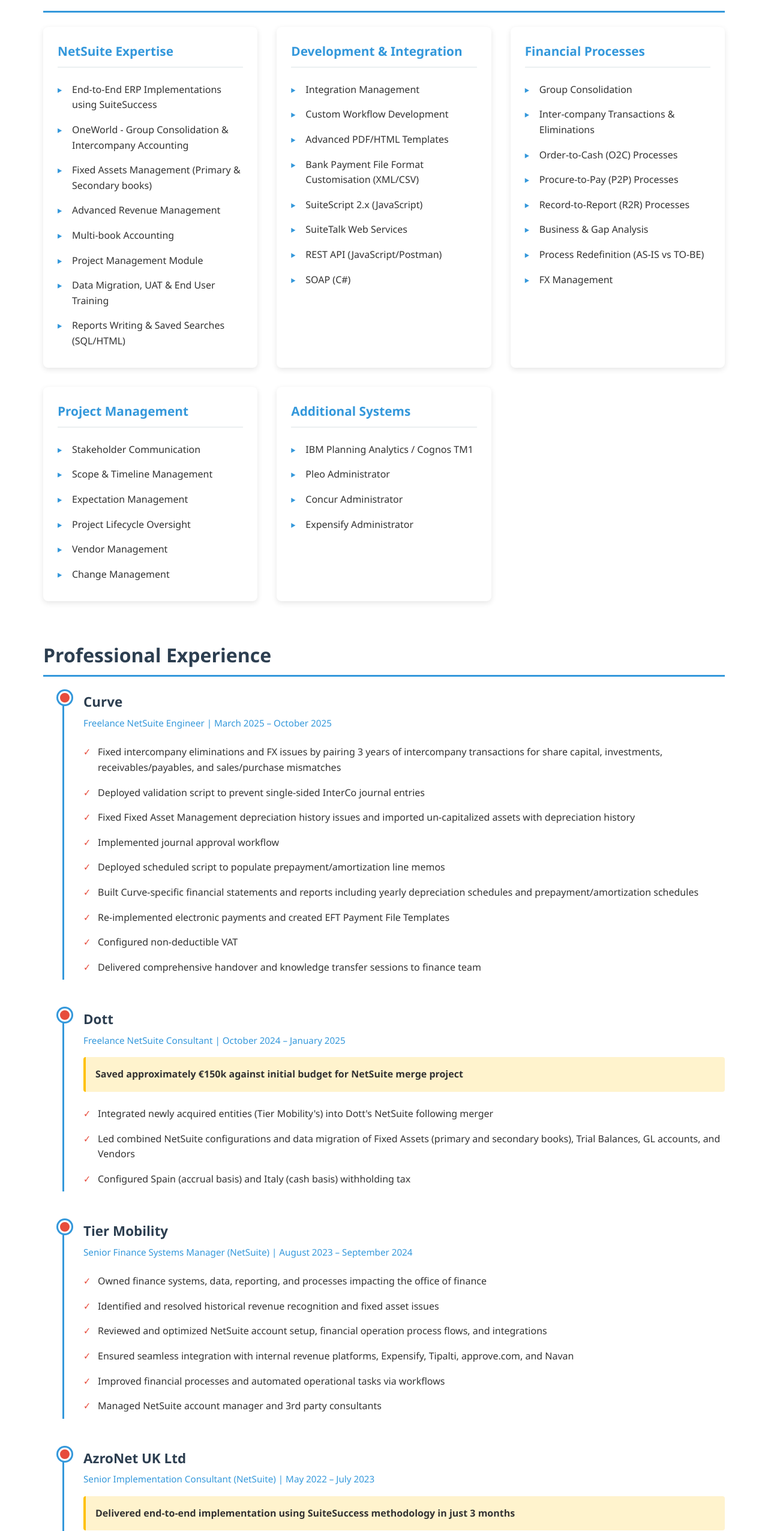
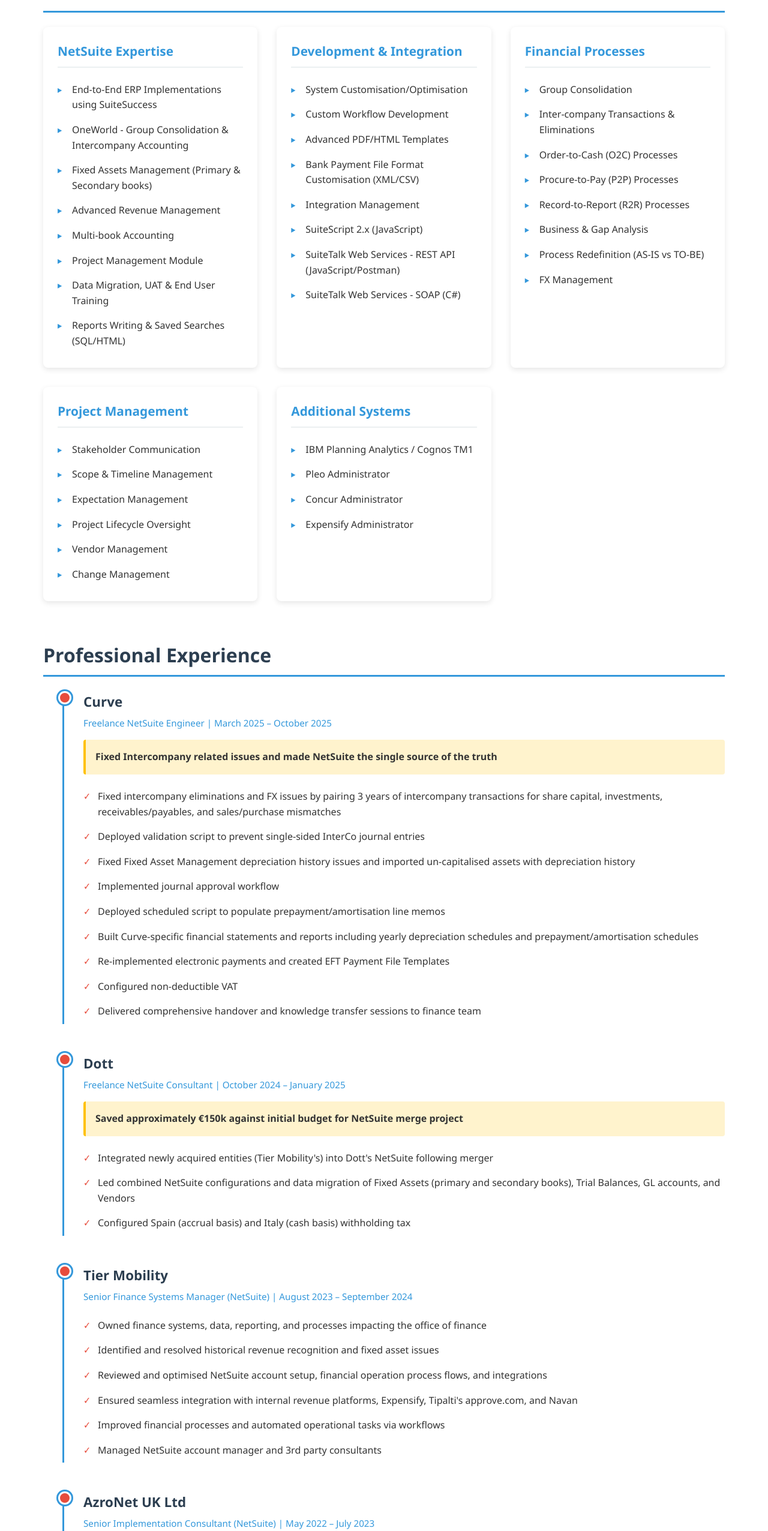
Before and after one commit to nc6818/html-cv, a plain HTML site: page index.html in a window 1280 px wide. Shown: the part 1708-4260 px from the top of the page at 60% size. Drawn offline with Linux system fonts and the light colour scheme.

Commit message:
Add files via upload

```diff
--- a/index.html
+++ b/index.html
@@ -421,14 +421,14 @@
           <div class="skill-category">
             <h3>Development &amp; Integration</h3>
             <ul>
-              <li>Integration Management</li>
+              <li>System Customisation/Optimisation</li>
               <li>Custom Workflow Development</li>
               <li>Advanced PDF/HTML Templates</li>
               <li>Bank Payment File Format Customisation (XML/CSV)</li>
+              <li>Integration Management</li>
               <li>SuiteScript 2.x (JavaScript)</li>
-              <li>SuiteTalk Web Services</li>
-              <li>REST API (JavaScript/Postman)</li>
-              <li>SOAP (C#)</li>
+              <li>SuiteTalk Web Services - REST API (JavaScript/Postman)</li>
+              <li>SuiteTalk Web Services - SOAP (C#)</li>
             </ul>
           </div>
 
@@ -480,6 +480,12 @@
                 Freelance NetSuite Engineer | March 2025 – October 2025
               </div>
             </div>
+            <div class="highlight-box">
+              <strong
+                >Fixed Intercompany related issues and made NetSuite the single
+                source of the truth</strong
+              >
+            </div>
             <ul>
               <li>
                 Fixed intercompany eliminations and FX issues by pairing 3 years
@@ -492,16 +498,16 @@
               </li>
               <li>
                 Fixed Fixed Asset Management depreciation history issues and
-                imported un-capitalized assets with depreciation history
+                imported un-capitalised assets with depreciation history
               </li>
               <li>Implemented journal approval workflow</li>
               <li>
-                Deployed scheduled script to populate prepayment/amortization
+                Deployed scheduled script to populate prepayment/amortisation
                 line memos
               </li>
               <li>
                 Built Curve-specific financial statements and reports including
-                yearly depreciation schedules and prepayment/amortization
+                yearly depreciation schedules and prepayment/amortisation
                 schedules
               </li>
               <li>
@@ -564,12 +570,12 @@
                 asset issues
               </li>
               <li>
-                Reviewed and optimized NetSuite account setup, financial
+                Reviewed and optimised NetSuite account setup, financial
                 operation process flows, and integrations
               </li>
               <li>
                 Ensured seamless integration with internal revenue platforms,
-                Expensify, Tipalti, approve.com, and Navan
+                Expensify, Tipalti's approve.com, and Navan
               </li>
               <li>
                 Improved financial processes and automated operational tasks via
@@ -638,7 +644,7 @@
                 issues
               </li>
               <li>
-                Optimized Project Accounting and Management module, moved
+                Optimised Project Accounting and Management module, moved
                 revenue recognition to sales orders
               </li>
               <li>
@@ -680,7 +686,7 @@
               <li>
                 Oversaw ERP and related finance systems (primarily Concur)
               </li>
-              <li>Supported business operations through system optimization</li>
+              <li>Supported business operations through system optimisation</li>
             </ul>
           </div>
 
@@ -696,7 +702,7 @@
               <li>Improved existing core financial processes</li>
               <li>Resolved Consolidated FX issues</li>
               <li>
-                Fixed and automated Inter Company Accounting issues and
+                Fixed and automated Intercompany Accounting issues and
                 Eliminations
               </li>
               <li>Fixed Fixed Asset Management depreciation history issues</li>
@@ -706,7 +712,7 @@
               </li>
               <li>Implemented the Dunning Letters SuiteApp</li>
               <li>
-                Performed NetSuite administrative functions and customizations
+                Performed NetSuite administrative functions and customisations
               </li>
               <li>
                 Provided financial reporting support and managed employee access
@@ -726,6 +732,9 @@
               </div>
             </div>
             <ul>
+              <li>
+                Progressed from Financial Assistant to Group Systems Accountant
+              </li>
               <li>Managed group consolidation and reporting systems</li>
               <li>
                 Administered IBM Cognos TM1 planning and analytics platform
```
